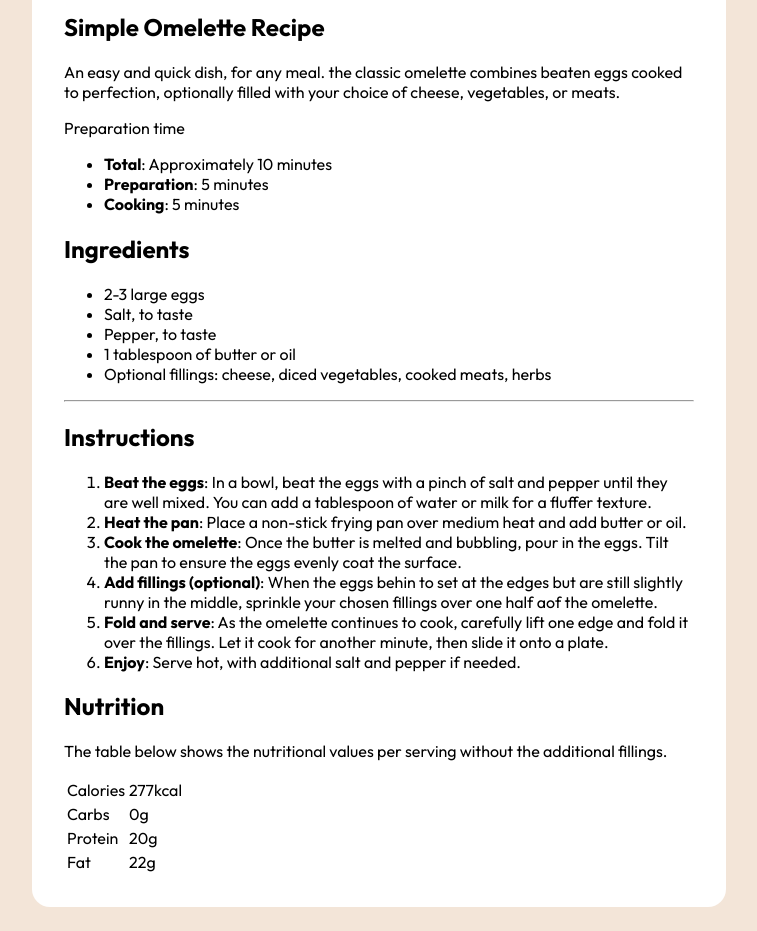
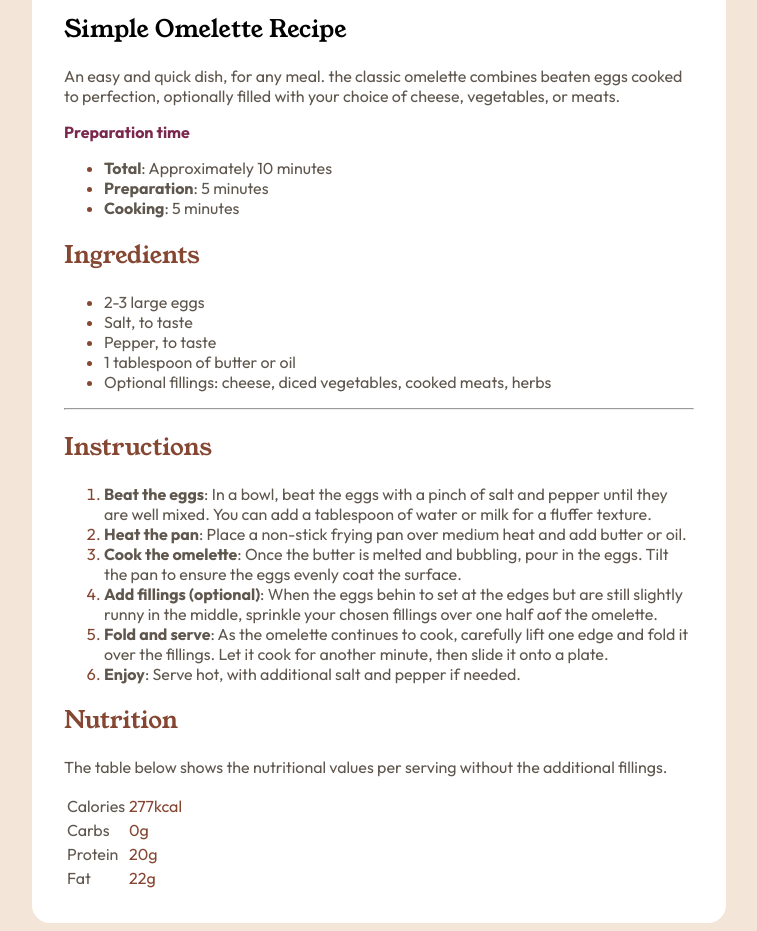
Before and after one commit to abdmaherag/recipe-page-main, a plain HTML site: page index.html in a window 1280 px wide. Shown: the part 340-1271 px from the top of the page, without its empty margins (261-1018 px from the left). Drawn offline with Linux system fonts and the light colour scheme.

Commit message:
colored the all texts.
added a few classes to adjust the coloring of the
texts

```diff
--- a/index.html
+++ b/index.html
@@ -19,7 +19,7 @@
         <h1>Simple Omelette Recipe</h1>
         <p>An easy and quick dish, for any meal. the classic omelette combines beaten eggs cooked to perfection, optionally filled with your choice of cheese, vegetables, or meats.</p>
         <div class="preparation-container">
-            <div>Preparation time</div>
+            <div class="box-text">Preparation time</div>
             <div>
                 <ul>
                     <li><strong>Total</strong>: Approximately 10 minutes</li>
@@ -59,20 +59,20 @@
                 <div>
                     <table>
                         <tr>
-                            <td>Calories</td>
-                            <td>277kcal</td>
+                            <td class="cell-1">Calories</td>
+                            <td class="cell-2">277kcal</td>
                           </tr>
                           <tr>
-                            <td>Carbs</td>
-                            <td>0g</td>
+                            <td class="cell-1">Carbs</td>
+                            <td class="cell-2">0g</td>
                           </tr>
                           <tr>
-                            <td>Protein</td>
-                            <td>20g</td>
+                            <td class="cell-1">Protein</td>
+                            <td class="cell-2">20g</td>
                           </tr>
                           <tr>
-                            <td>Fat</td>
-                            <td>22g</td>
+                            <td class="cell-1">Fat</td>
+                            <td class="cell-2">22g</td>
                           </tr>
                     </table>
                 </div>
--- a/style.css
+++ b/style.css
@@ -13,3 +13,22 @@ img{
     width: 630px;
     border-radius: 18px;
 }
+h1,
+h2{
+    font-family: 'Young Serif';
+    font-weight: 400;
+}
+h2,
+li::marker,
+.cell-2{
+    color:hsl(14, 45%, 36%);
+}
+li,
+p,
+.cell-1{
+    color: hsl(30, 10%, 34%);
+}
+.box-text{
+    color: hsl(332, 51%, 32%);
+    font-weight: 700;
+}
```
